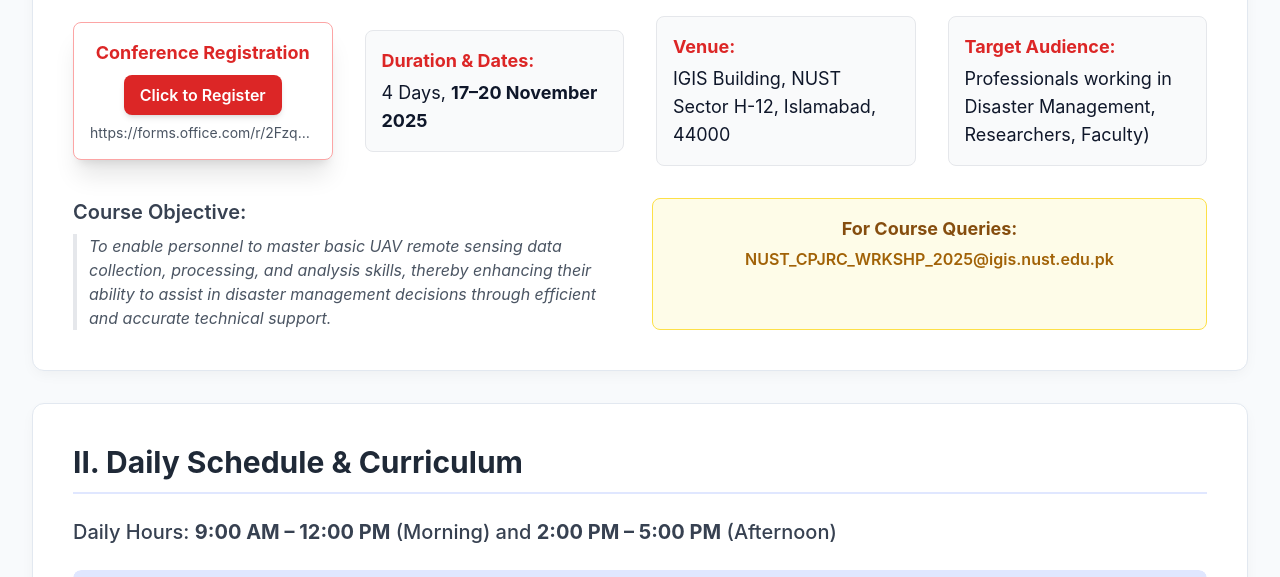
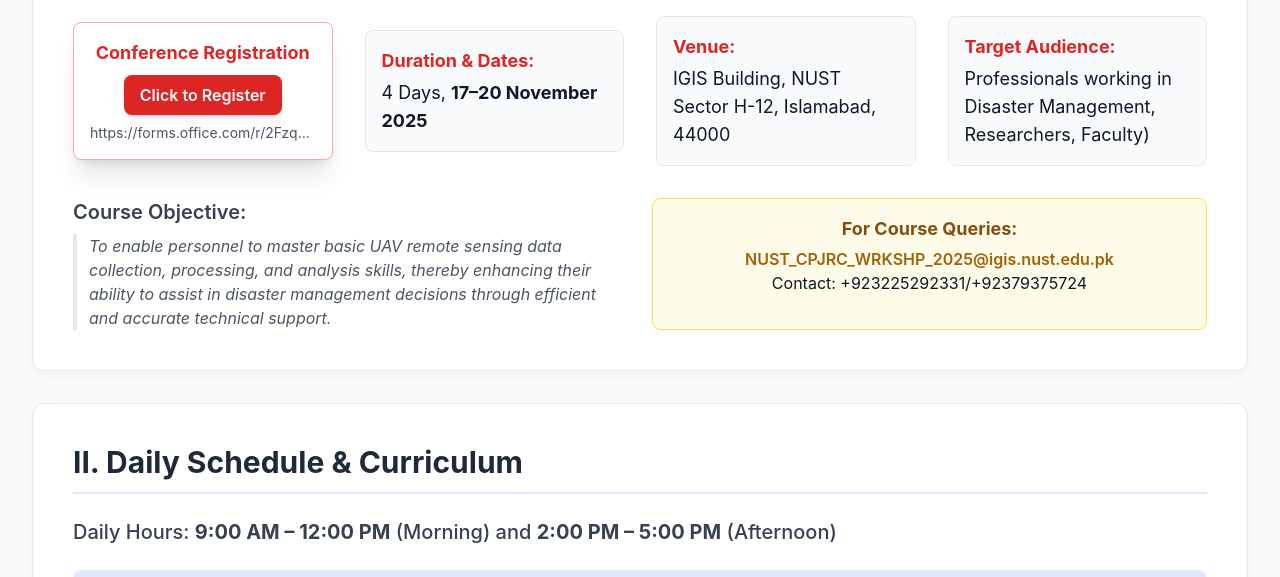
Before and after one commit to NUSTCPJRC2025/NUSTCPJRC2025.github.io, a plain HTML site: page index.html in a window 1280 px wide. Shown: the part 523-1100 px from the top of the page. Drawn offline with nearby package versions, Linux system fonts and the light colour scheme.

Commit message:
Update index.html

```diff
--- a/index.html
+++ b/index.html
@@ -134,6 +134,7 @@
                         <a href="mailto:NUST_CPJRC_WRKSHP_2025@igis.nust.edu.pk" class="hover:underline">
                             NUST_CPJRC_WRKSHP_2025@igis.nust.edu.pk
                         </a>
+                        <p>Contact: +923225292331/+92379375724 </p>
                     </p>
                 </div>
             </div>
```
